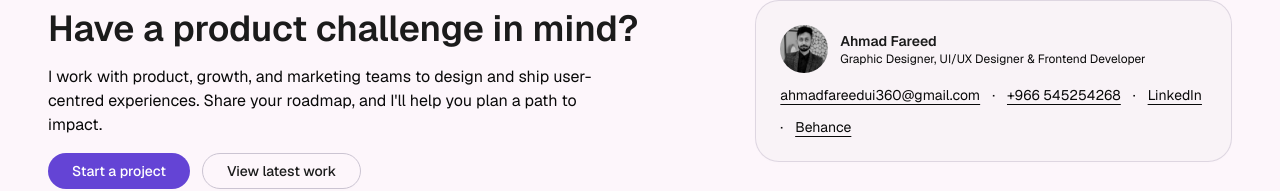
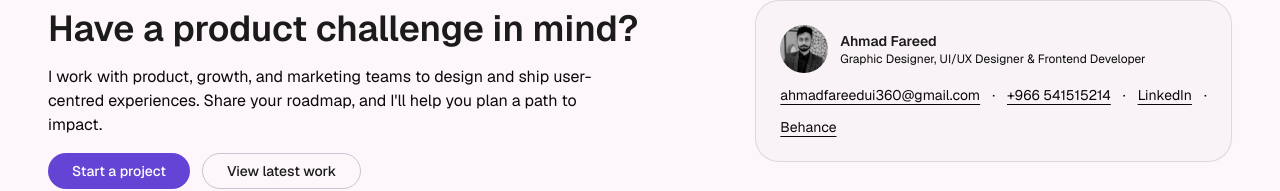
Before and after one commit to ahmad007125/ahmad-fareed-portfolio, a Next.js app: page / in a window 1280 px wide. Shown: the part 4066-4257 px from the top of the page. Built offline with nearby package versions, Linux system fonts and the light colour scheme.

Commit message:
Update Footer.tsx

```diff
--- a/app/components/Footer.tsx
+++ b/app/components/Footer.tsx
@@ -88,8 +88,8 @@ export default function Footer() {
                   ahmadfareedui360@gmail.com
                 </a>
                 <span>·</span>
-                <a href="https://wa.me/966545254268" target="_blank" className="underline underline-offset-4 hover:text-primary">
-                  +966 545254268
+                <a href="https://wa.me/966541515214" target="_blank" className="underline underline-offset-4 hover:text-primary">
+                  +966 541515214
                 </a>
                 <span>·</span>
                 <a href="https://www.linkedin.com/in/ahmad-fareed-ui" target="_blank" rel="noreferrer" className="underline underline-offset-4 hover:text-primary">
```
